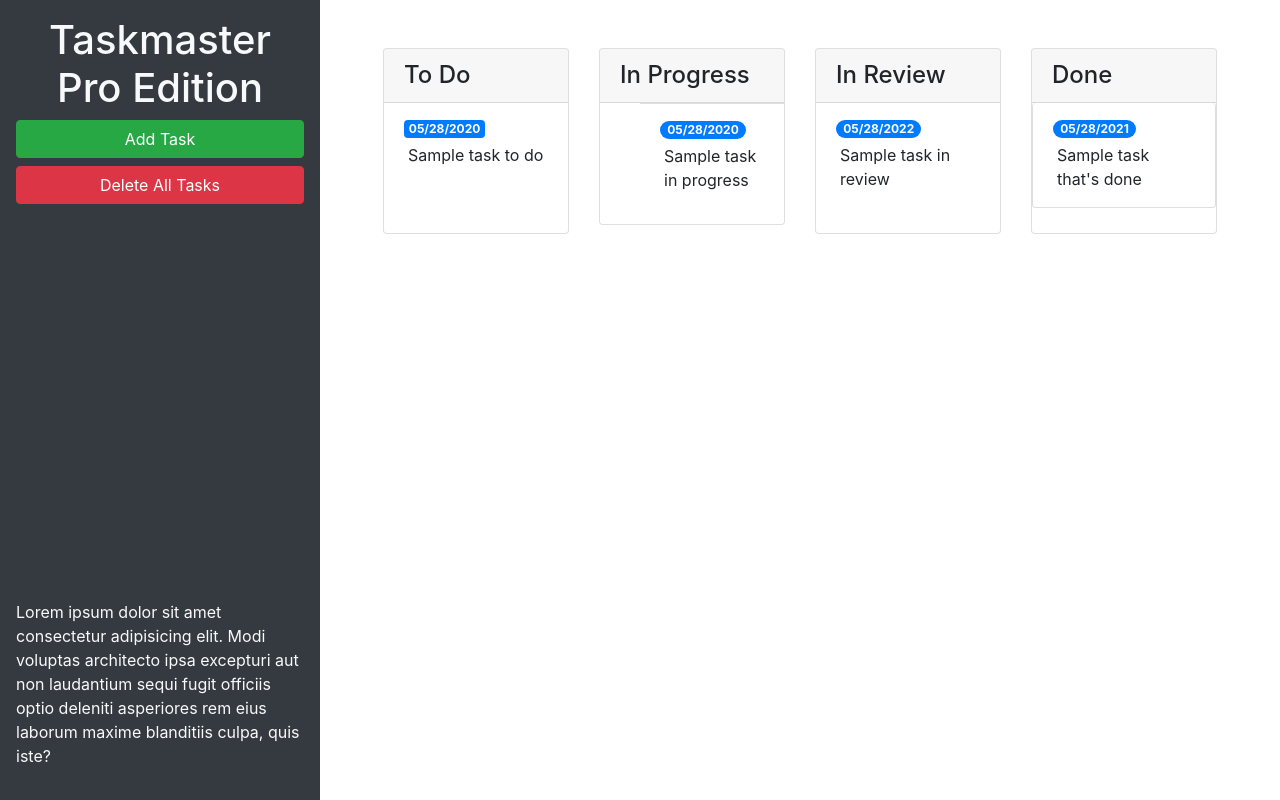
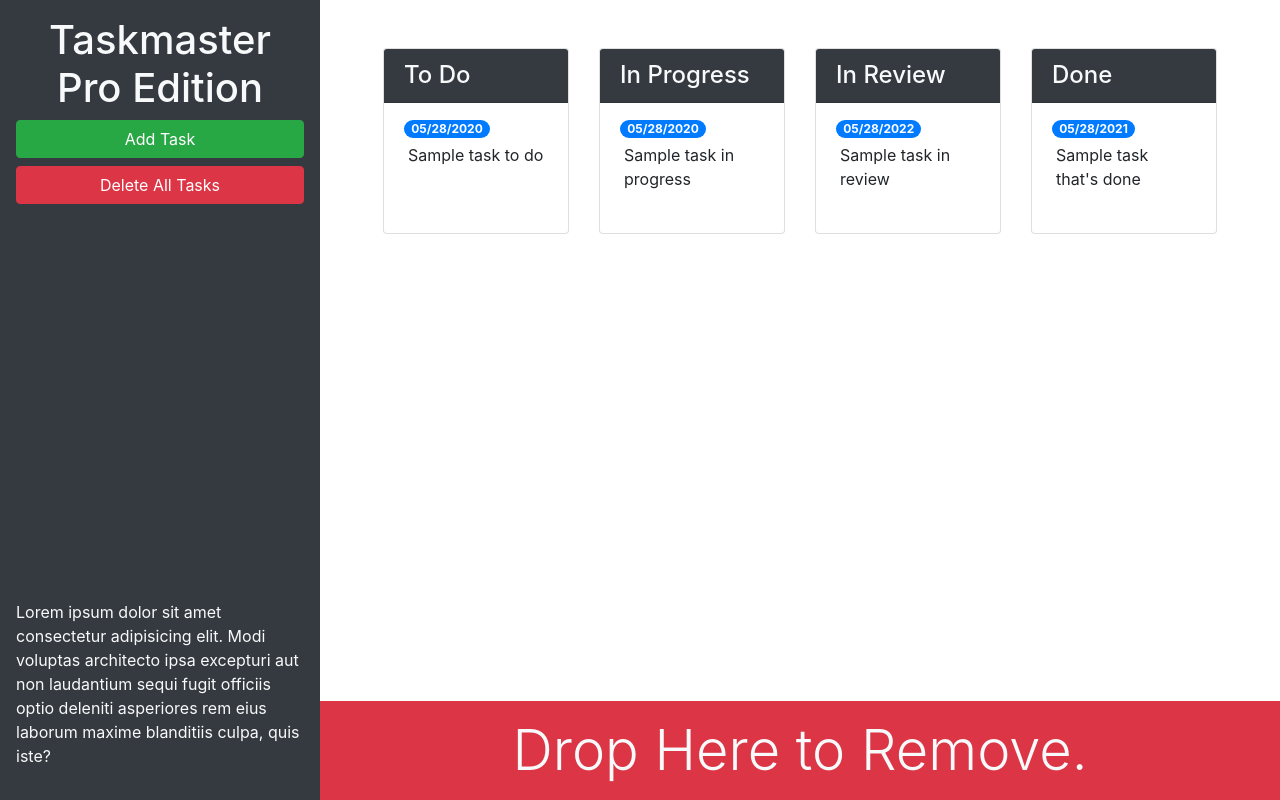
Before and after one commit to Z4R4N05/taskmaster-pro, a plain HTML site: page index.html in a window 1280 px wide. Drawn offline with nearby package versions, Linux system fonts and the light colour scheme.

Commit message:
boostratp utility classes

```diff
--- a/index.html
+++ b/index.html
@@ -13,25 +13,28 @@
 <body>
 
   <div class="row min-vh-100 no-gutters">
-    <header class="col-12 col-lg-3 bg-dark text-light d-flex flex-column p-4 p-lg-3">
+    <header class="col-12 col-lg-3 bg-dark text-light sticky-top d-flex flex-column p-4 p-lg-3">
+      <div>
       <h1 class="text-center">Taskmaster Pro Edition</h1>
       <button id="create-task" class="btn btn-block btn-success" data-toggle="modal" data-target="#task-form-modal">Add
         Task</button>
       <button id="remove-tasks" class="btn btn-block btn-danger">Delete All Tasks</button>
-      <p class="mt-auto">Lorem ipsum dolor sit amet consectetur adipisicing elit. Modi voluptas architecto ipsa
+    </div>
+      <p class="mt-auto d-none d-lg-block">Lorem ipsum dolor sit amet consectetur adipisicing elit. Modi voluptas
+        architecto ipsa
         excepturi aut non
         laudantium sequi fugit officiis optio deleniti asperiores rem eius laborum maxime blanditiis culpa, quis iste?
       </p>
     </header>
-    <main class="col-12 col-lg-9">
+    <main class="col-12 col-lg-9 d-flex flex-column">
       <div class="m-5 row justify-content-around">
         <!-- todo start -->
         <div class="col-12 col-md-6 col-xl-3 mb-3">
           <div class="card">
-            <h4 class="card-header">To Do</h4>
+            <h4 class="card-header bg-dark text-light">To Do</h4>
             <ul id="list-toDo" class="list-group list-group-flush">
               <li class="list-group-item">
-                <span class="badge badge-primary bade-pill">05/28/2020</span>
+                <span class="badge badge-primary badge-pill">05/28/2020</span>
                 <p class="m-1">Sample task to do</p>
               </li>
             </ul>
@@ -41,8 +44,8 @@
         <!-- in progress start -->
         <div class="col-12 col-md-6 col-xl-3 mb-3">
           <div class="card">
-            <h4 class="card-header">In Progress</h4>
-            <ul id="list-inProgress" class="list-group-flush">
+            <h4 class="card-header bg-dark text-light">In Progress</h4>
+            <ul id="list-inProgress" class="list-group list-group-flush">
               <li class="list-group-item">
                 <span class="badge badge-primary badge-pill">05/28/2020</span>
                 <p class="m-1">Sample task in progress</p>
@@ -54,7 +57,7 @@
         <!-- in review start -->
         <div class="col-12 col-md-6 col-xl-3 mb-3">
           <div class="card">
-            <h4 class="card-header">In Review</h4>
+            <h4 class="card-header bg-dark text-light">In Review</h4>
             <ul id="list-inReview" class="list-group list-group-flush">
               <li class="list-group-item">
                 <span class="badge badge-primary badge-pill">05/28/2022</span>
@@ -67,8 +70,8 @@
         <!-- done start -->
         <div class="col-12 col-md-6 col-xl-3 mb-3">
           <div class="card">
-            <h4 class="card-header">Done</h4>
-            <ul id="list-done" class="list-group list-group-fluh">
+            <h4 class="card-header bg-dark text-light">Done</h4>
+            <ul id="list-done" class="list-group list-group-flush">
               <li class="list-group-item">
                 <span class="badge badge-primary badge-pill">05/28/2021</span>
                 <p class="m-1">Sample task that's done</p>
@@ -76,7 +79,13 @@
             </ul>
           </div>
         </div>
+        </div>
         <!-- done end -->
+        <div class="mt-auto" id="trash">
+          <div class="w-100 bg-danger p-3 text-center text-light display-4">
+            Drop Here to Remove.
+          </div>
+        </div>
     </main>
   </div>
 
```
Also changed, not shown: assets/css/style.css (line endings or trailing spaces), assets/js/script.js (line endings or trailing spaces).
